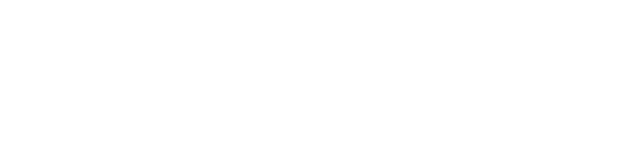
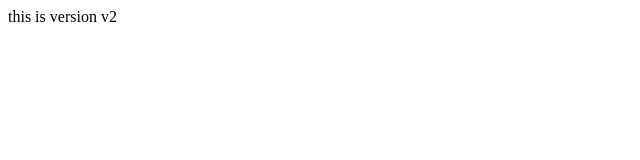
Before and after one commit to singhal37/namorepo, a plain HTML site: page index.html in a window 1280 px wide. Shown: the whole page, without its empty margins (0-640 px from the left). Drawn offline with Linux system fonts and the light colour scheme.

Commit message:
this is v2

```diff
--- a/index.html
+++ b/index.html
@@ -6,6 +6,6 @@
     <title>Document</title>
 </head>
 <body>
-
+    this is version v2
 </body>
 </html>
```
